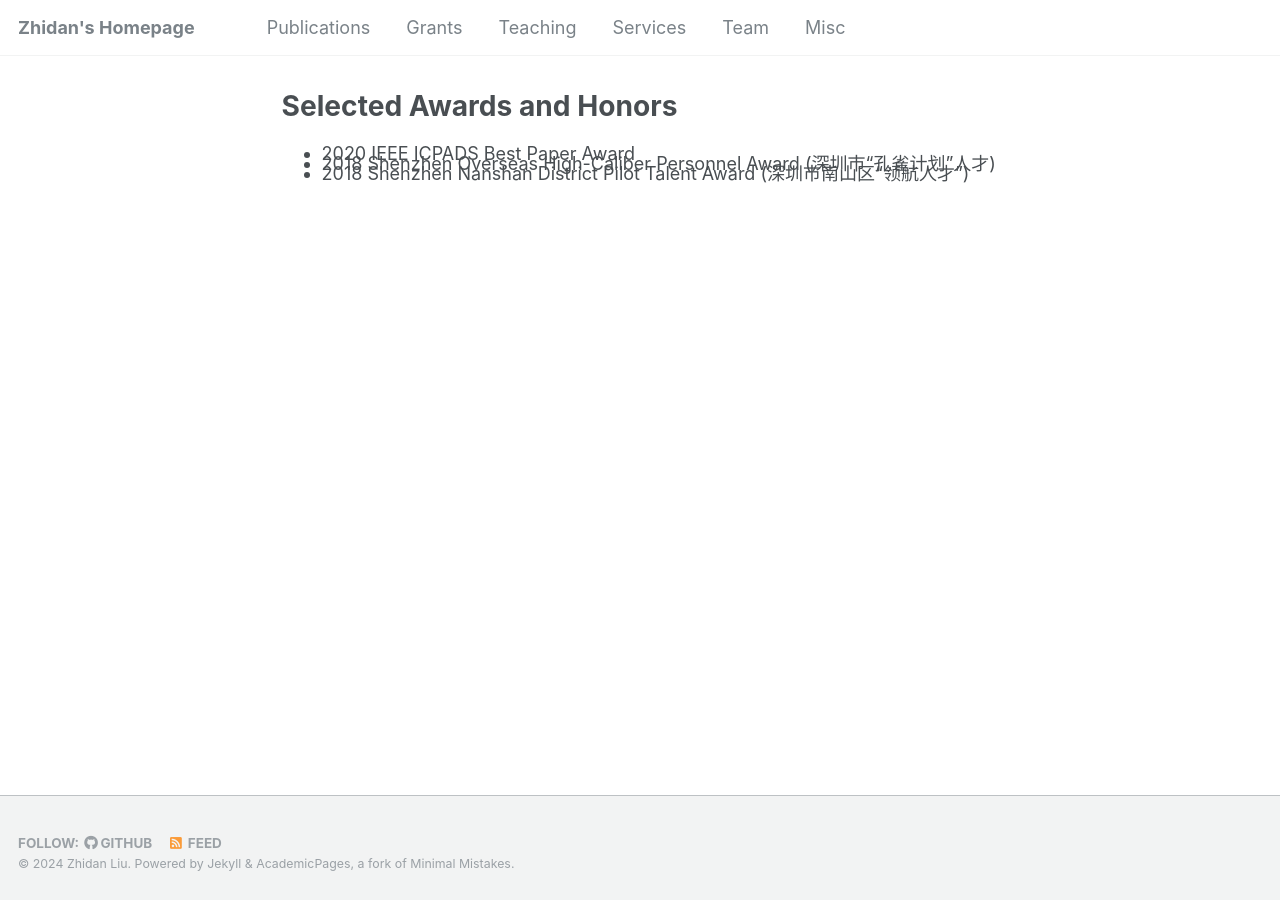
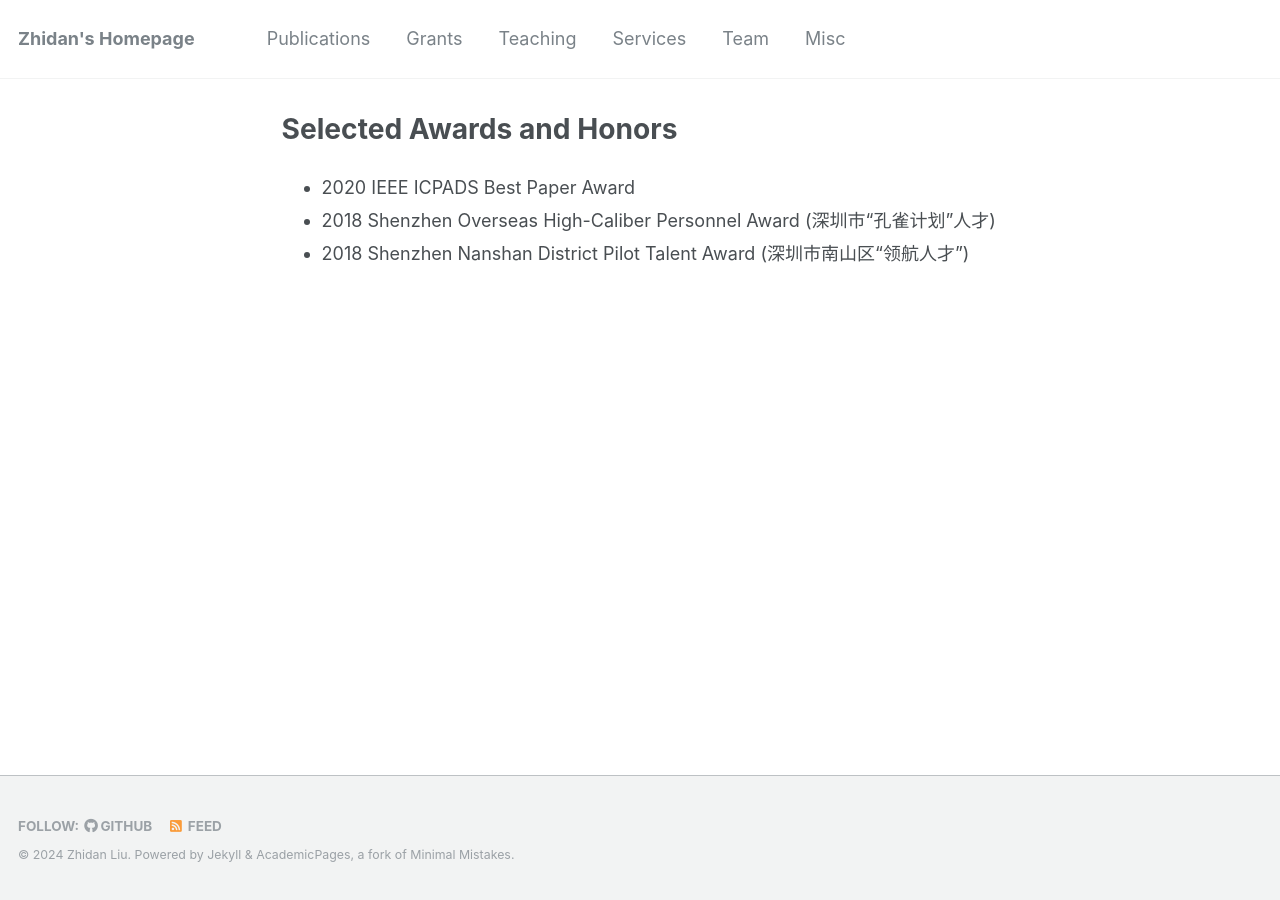
Before and after one commit to liuzhidan/liuzhidan.github.io, a Jekyll site: the page built from _pages/awards.md, in a window 1280 px wide. Built offline with Jekyll 4.4.1, drawn with Linux system fonts in a browser that asks for light colours.

Commit message:
line-height

```diff
--- a/_sass/_base.scss
+++ b/_sass/_base.scss
@@ -13,7 +13,7 @@ body {
   padding-bottom: 9em;
   color: $text-color;
   font-family: $global-font-family;
-  line-height: 1.35px; // original 1.5;
+  line-height: 1.35; // original 1.5;
 
   &.overflow--hidden {
     /* when primary navigation is visible, the content in the background won't scroll */
```
